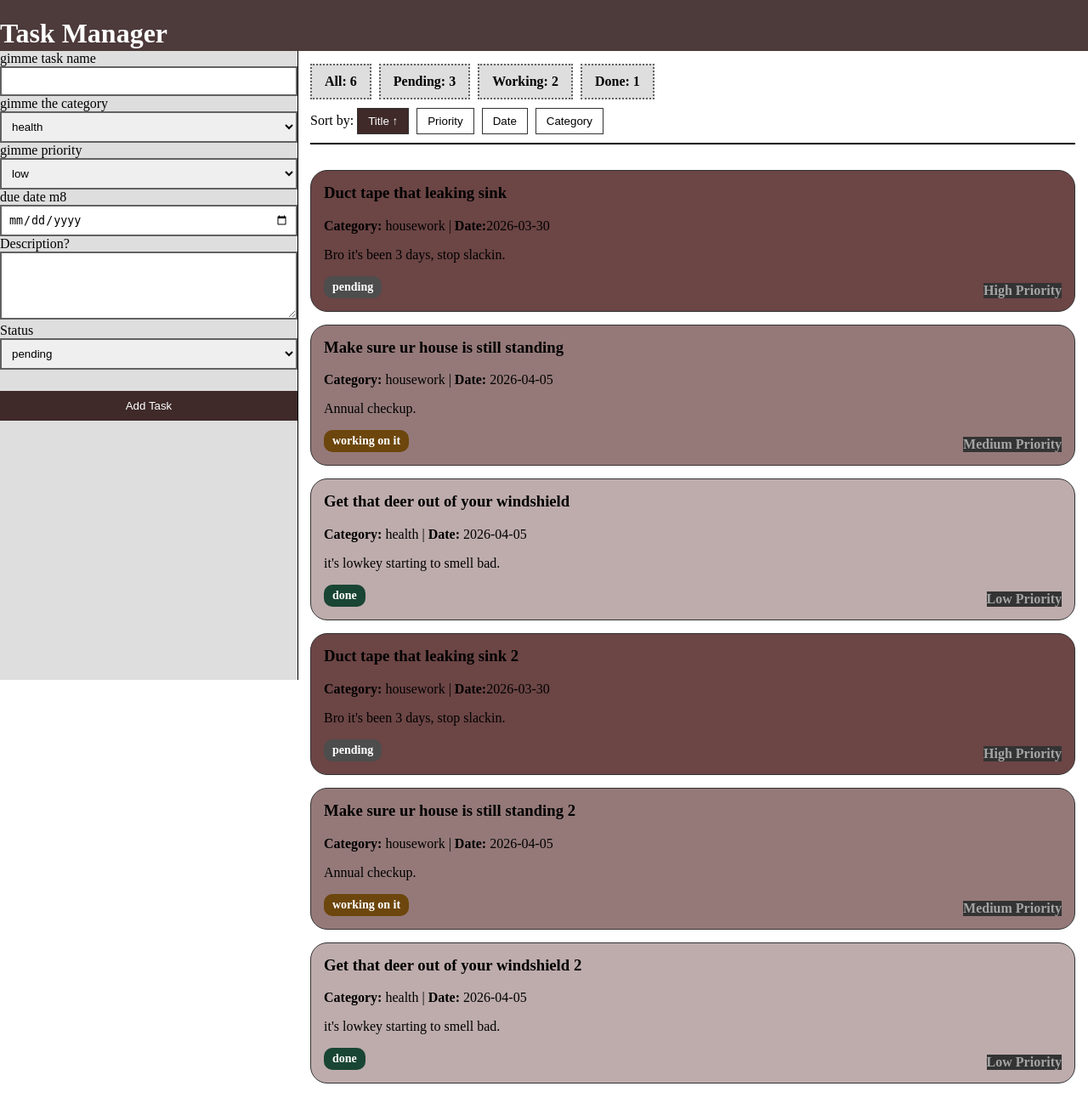
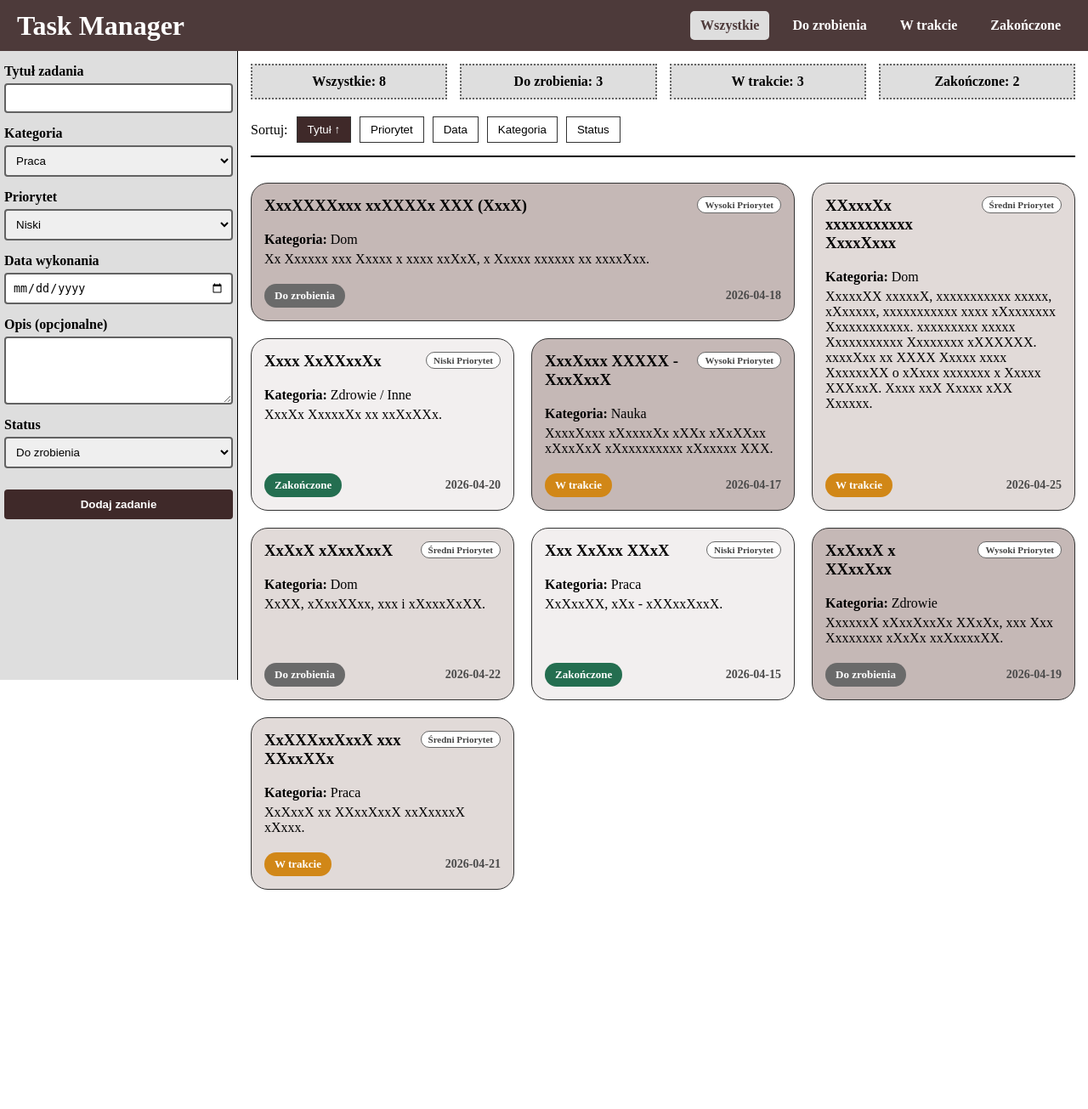
Before and after one commit to K3NOK/WPRG25-26S-S35482, a PHP site: page /tsk_mngr.html in a window 1280 px wide. Shown: the whole page at 85% size. After the commit the page ends 1047 px from the top, so only its background shows below. Run offline with PHP 8.4, Linux system fonts and the light colour scheme.

Commit message:
flexboxyy

```diff
--- a/Zadania_Lab4/tsk_mngr.css
+++ b/Zadania_Lab4/tsk_mngr.css
@@ -3,93 +3,179 @@
 body {
     margin: 0;
     padding: 0;
-}
 
-.jakies {
-    margin-bo: 10px;
+    /* Dodajemy CSS Grid dla całego ciała strony! */
+    display: grid;
+    min-height: 100vh;
+
+    /* Definiujemy wymiary: lewa kolumna (sidebar) 280px, prawa kolumna cała reszta wolnego miejsca (1fr) */
+    grid-template-columns: 280px 1fr;
+    /* Definiujemy wiersze: nagłówek 60px, reszta ekranu (1fr) */
+    grid-template-rows: 60px 1fr;
+
+    /* Nazywamy obszary, żeby łatwo było przypisać do nich elementy */
+    grid-template-areas:
+        "header header"
+        "sidebar main";
 }
 
 .top-header {
-    position: fixed;
+    /* Przypisujemy nagłówek do konkretnego obszaru w Gridzie */
+    grid-area: header;
+
+    /* Poniżej włączamy Flexbox, by rozdzielić lewą (tytuł) i prawą stronę (tag <nav>) */
+    display: flex;
+    justify-content: space-between;
+    /* jedno dociśnięte do lewej, drugie do prawej */
+    align-items: center;
+    /* wyśrodkowanie w pionie w nagłówku */
+    padding: 0 20px;
+    /* Odsunięcie od krawędzi okna by tekst nie leżał na lewej ścianie */
+    box-sizing: border-box;
+    /* padding nie rozpycha diva na boki */
+
+    /* Używamy dozwolonego sticky, by nagłówek przylegał przy przewijaniu */
+    position: sticky;
     top: 0;
-    left: 0;
-    width: 100%;
-    height: 60px;
+    z-index: 10;
 
     background-color: #4d3a3a;
     color: white;
-
-    z-index: 10;
-    /*layer*/
 }
 
+/* --- Sekcja nowej Nawigacji w Nagłówku --- */
+.top-nav {
+    display: flex;
+    gap: 15px;
+    /* Szybki, ustandaryzowany odstęp między przyciskami (żadnych marginesów!) */
+}
+
+.nav-link {
+    color: white;
+    text-decoration: none;
+    font-weight: bold;
+    padding: 8px 12px;
+    border-radius: 5px;
+}
+
+/* Subtelny dodatek żeby lepiej to wyglądało */
+.nav-link:hover {
+    background-color: #6c5454;
+}
+
+/* Wizualne wyróżnienie "aktywnego" pola */
+.nav-link.active {
+    background-color: #dedede;
+    color: #4d3a3a;
+}
+
+/* ----------------------------------------- */
+
 .sidebar {
-    position: fixed;
-    left: 0;
-    width: 350px;
-    top: 60px;
-    /*zeby nie overlapowac headera*/
-    bottom: 0;
+    /* Przypisujemy do obszaru sidebar */
+    grid-area: sidebar;
 
     background-color: #dedede;
     border-right: 1px solid #000000;
 
+    /* Sticky trzyma go w miejscu: odpoczywa niżej o 60px pod headrem */
+    position: sticky;
+    top: 60px;
+    height: calc(100vh - 60px);
     overflow-y: auto;
 }
 
+/* --- Sekcja Formularza (Etap 3 Flexbox) --- */
+.sidebar form {
+    /* Uruchamiamy kontener Flex dla formularza */
+    display: flex;
+    /* Ta komenda to game-changer: układa wszystkie elementy pionowo, jak w kolumnie */
+    flex-direction: column;
+
+    padding: 5px;
+    gap: 5px;
+    /* Odstęp między kontrolkami */
+}
+
+.sidebar form label {
+    font-weight: bold;
+    margin-top: 10px;
+    /* Dajemy lekki odstęp w górę, żeby etykieta "odkleiła" się od poprzedniego inputa */
+}
+
+/* Uwaga: zniknęło "width: 100%;".
+Flexbox w trybie 'column' sam z siebie rozciąga elementy na maksymalną szerokość rodzica :) */
 .sidebar form input,
 .sidebar form select,
-.sidebar form textarea {
-    width: 100%;
+.sidebar form textarea,
+.sidebar form button {
     box-sizing: border-box;
     padding: 8px;
     border: 2px solid #626262;
+    border-radius: 4px;
 }
 
 .sidebar form button {
-    width: 100%;
-    box-sizing: border-box;
     padding: 10px;
-    margin-top: 25px;
+    margin-top: 20px;
     background-color: #3f2929;
     color: white;
     border: none;
+    font-weight: bold;
+    cursor: pointer;
 }
+
+/* ------------------------------------- */
 
 
 .main-shii {
-    margin-top: 60px;
-    margin-left: 350px;
+    /* Przypisujemy lewe obszary do obszaru main */
+    grid-area: main;
     padding: 15px;
 }
 
+/* --- Sekcja Paska Statystyk (Etap 4) --- */
 .stats-bar {
-    margin-bottom: 10px;
+    display: flex;
+    /* używamy flexboxa do wrzucania ich w rząd */
+    gap: 15px;
+    /* wyręczamy się od margin-right */
+    margin-bottom: 20px;
 }
 
 .stat-box {
-    display: inline-block;
-    /*place boxes nxt to eachother*/
+    flex: 1;
+    /* MAGICZNE SŁOWO! Zajmij równą wartość pozostałego miejsca na ekranie z innymi sasiadami z 'flex: 1' */
+    text-align: center;
+    /* trochę elegancji */
     padding: 10px 15px;
     border: 2px dotted #626262;
     background-color: #dedede;
-    margin-right: 5px;
     font-weight: bold;
 }
 
+/* ------------------------------------- */
+
+/* --- Sekcja Paska Sortowania (Etap 4) --- */
 .sorting-bar {
+    display: flex;
+    /* po raz kolejny, tworzymy rząd przycisków za pomoca flex'a */
+    gap: 10px;
+    align-items: center;
+    /* wyrównujemy tekst z przyciskami do wspólnej osi w pionie żeby jedne nie latały wyżej i niżej */
+    flex-wrap: wrap;
+    /* ZŁOTA ZASADA RESPONSYWNOŚCI - jeśli ekran jest za ciasny (na telefonie) przenieś przyciski, które się nie mieszczą, rząd niżej!*/
+
     margin-bottom: 30px;
-    padding-bottom: 10px;
+    padding-bottom: 15px;
     border-bottom: 2px solid #000000;
 }
 
 .sort-btn {
-    display: inline-block;
     padding: 7px 12px;
     border: 1px solid #333;
     background-color: white;
     cursor: pointer;
-    margin-right: 5px;
 }
 
 .sort-btn.active {
@@ -98,58 +184,137 @@ body {
     border-color: #333;
 }
 
+/* ------------------------------------- */
+
+/* --- Sekcja Siatki Zadań (Etap 5 Auto-fit Grid) --- */
+.task-list {
+    /* Aktywujemy nasz potężny algorytm szachownicy dla zestawu zadań! */
+    display: grid;
+    /* Równy odstęp 20 pikseli między kartami na boki i w dół (zastępuje nam margin-bottom). */
+    gap: 20px;
+
+    /* SERCE RESPONSYWNOŚCI:
+       auto-fit: wrzucaj tyle kolumn, ile wejdzie szerokości, puste wyrzuć.
+       minmax: Minimalna dozwolona szerokość karty to 280px (przy której spadnie w dół).
+               Gdy miejsca jest dość karty mogą puchnąć sprawiedliwie zajmując 1 ułamek 'fr' (są równe). */
+    grid-template-columns: repeat(auto-fit, minmax(280px, 1fr));
+}
+
+/* Ustawiamy konkretnej karcie polecenie użycia przestrzeni dwóch sąsiadujących kolumn jeśli jest miejsce */
+.span-2-cols {
+    grid-column: span 2;
+}
+
+/* A innej, by była tak wysoka, że nałapie 2 rzędy jakby była dwiema kartami pionowo */
+.span-2-rows {
+    grid-row: span 2;
+}
+
+/* -------------------------------------------------- */
+
+/* --- Sekcja Wewnętrznego Layoutu Karty (Etap 6 - Ostatni Szlif!) --- */
 .task-card {
-    position: relative;
+    /* Karty stają się podatnymi, odrębnymi kontenerami Flex do aranżowania środka z góry na dół! */
+    display: flex;
+    flex-direction: column;
+
     border: 1px solid #333;
     border-radius: 20px;
     padding: 15px;
-    margin-bottom: 15px;
+    /* Usunąłem 'position: relative' i 'margin-bottom' – nie są już tu wcale potrzebne */
+}
+
+/* --- NAGŁÓWEK KARTY --- */
+.card-header {
+    display: flex;
+    justify-content: space-between;
+    /* Tytuł ciśnie w lewo, badge ciśnie w prawo, po równo */
+    align-items: flex-start;
+    /* pilnuje by znaczek "Priorytety" nie skakał w dół jeśli Tytuł ma np. 2 linijki */
+    gap: 15px;
+}
+
+.card-header h3 {
+    margin: 0;
 }
 
 .priority-badge {
-    position: absolute;
-    bottom: 15px;
-    right: 15px;
+    /* Skasowano 'position: absolute' - etykieta żyje teraz we Flexie swoim życiem */
     font-weight: bold;
-    color: #a5a5a5;
-    background-color: #333;
+    color: #444;
+    /* ciemnoszary na nowy pastelowy design */
+    background-color: #fff;
+    border: 1px solid #666;
+
+    padding: 3px 8px;
+    border-radius: 10px;
+    font-size: 11px;
+
+    /* GŁÓWNA MAGIA Z ZADANIA: "nie zmniejsza się gdy tytuł jest długi". Komenda ta zakazuje skurczania się elementu przez inne! */
+    flex-shrink: 0;
 }
 
+/* --- ŚRODEK KARTY --- */
+.card-desc {
+    /* "Ugryź" i pochłoń całe rezerwowe wolne miejsce w ciele karty (miedzy uciekniemy od daty). Stopka dzięki temu leci na sam styk z dnem! */
+    flex-grow: 1;
+    margin: 15px 0;
+}
+
+.card-desc p {
+    margin: 5px 0;
+}
+
+/* --- STOPKA KARTY --- */
+.card-footer {
+    display: flex;
+    justify-content: space-between;
+    /* Status na lewo, Data z prawej */
+    align-items: center;
+    /* Trzymamy je na stałej wspólnej osi horyzontalnej */
+}
+
+/* Wybrane odcienie szarości zmieszanej z chłodnym brązem nawiązujące do Twojego menu. */
 .bg-high {
-    background-color: #5b2f2fe4;
+    background-color: #c4b7b5fa;
+    /* wyraźniejszy brązowo-szary -> wysoki */
 }
 
 .bg-medium {
-    background-color: #5b2f2fa4;
+    background-color: #dcd4d2db;
+    /* średni pastelowy szary z nutą beżu -> średni */
 }
 
 .bg-low {
-    background-color: #5b2f2f65;
+    background-color: #f2efef;
+    /* bardzo jasny, neutralny szary -> niski */
 }
 
+/* Ostatnie retusze etykiet dolnych... */
 .status-badge {
-    display: inline-block;
-    padding: 5px 10px;
-    border-radius: 10px;
-    font-size: 14px;
+    padding: 6px 12px;
+    border-radius: 15px;
+    font-size: 13px;
     font-weight: bold;
     color: white;
 }
 
 .status-pending {
-    background-color: #4d4d4d;
+    background-color: #6a6a6a;
 }
 
 .status-working {
-    background-color: #6c460c;
+    background-color: #d18717;
 }
 
 .status-done {
-    background-color: #194534;
+    background-color: #246e50;
 }
 
-.task-card h3 {
-    margin-top: 0;
+.date-badge {
+    font-size: 14px;
+    font-weight: bold;
+    color: #4a4a4a;
 }
 
-/*h3 ma default margin wiec go usuwamy zeby bbylo ladnieej*/
+/* -------------------------------------------------------------------------- */
--- a/Zadania_Lab4/tsk_mngr.html
+++ b/Zadania_Lab4/tsk_mngr.html
@@ -10,45 +10,50 @@
     <!--header-->
     <header class="top-header">
         <h1 id="jakies">Task Manager</h1>
+        <nav class="top-nav">
+            <a href="#" class="nav-link active">Wszystkie</a>
+            <a href="#" class="nav-link">Do zrobienia</a>
+            <a href="#" class="nav-link">W trakcie</a>
+            <a href="#" class="nav-link">Zakończone</a>
+        </nav>
     </header>
 
     <!--sidebar-->
     <aside class="sidebar">
         <form>
-
-            <label for="taskName">gimme task name</label>
+            <label for="taskName">Tytuł zadania</label>
             <input type="text" id="taskName" required>
 
-            <label for="taskCategory">gimme the category</label>
-            <select type="text" id="taskCategory" required>
-                <option value="praca">health</option>
-                <option value="dom">housework</option>
-                <option value="nauka">college</option>
-                <option value="zdrowie">car</option>
-                <option value="inne">family-stuff</option>
+            <label for="taskCategory">Kategoria</label>
+            <select id="taskCategory" required>
+                <option value="praca">Praca</option>
+                <option value="dom">Dom</option>
+                <option value="nauka">Nauka</option>
+                <option value="zdrowie">Zdrowie</option>
+                <option value="inne">Inne</option>
             </select>
 
-            <label for="taskPriority">gimme priority</label>
+            <label for="taskPriority">Priorytet</label>
             <select id="taskPriority" required>
-                <option value="low">low</option>
-                <option value="mid">mid</option>
-                <option value="high">high</option>
+                <option value="low">Niski</option>
+                <option value="mid">Średni</option>
+                <option value="high">Wysoki</option>
             </select>
 
-            <label for="taskDate">due date m8</label>
+            <label for="taskDate">Data wykonania</label>
             <input type="date" id="taskDate" required>
 
-            <label for="taskDesc">Description?</label>
+            <label for="taskDesc">Opis (opcjonalne)</label>
             <textarea id="taskDesc" rows="4"></textarea>
 
             <label for="taskStatus">Status</label>
             <select id="taskStatus" required>
-                <option value="pending">pending</option>
-                <option value="working on it">working on it</option>
-                <option value="done">done</option>
+                <option value="pending">Do zrobienia</option>
+                <option value="working on it">W trakcie</option>
+                <option value="done">Zakończone</option>
             </select>
 
-            <button type="submit">Add Task</button>
+            <button type="submit">Dodaj zadanie</button>
         </form>
 
 
@@ -59,72 +64,148 @@
     <main class="main-shii">
 
         <div class="stats-bar">
-            <span class="stat-box">All: 6</span>
-            <span class="stat-box">Pending: 3</span>
-            <span class="stat-box">Working: 2</span>
-            <span class="stat-box">Done: 1</span>
+            <span class="stat-box">Wszystkie: 8</span>
+            <span class="stat-box">Do zrobienia: 3</span>
+            <span class="stat-box">W trakcie: 3</span>
+            <span class="stat-box">Zakończone: 2</span>
         </div>
 
         <div class="sorting-bar">
-            <span>Sort by:</span>
-            <button type="button" class="sort-btn active">Title &uarr;</button>
-            <button type="button" class="sort-btn">Priority</button>
-            <button type="button" class="sort-btn">Date</button>
-            <button type="button" class="sort-btn">Category</button>
+            <span>Sortuj:</span>
+            <button type="button" class="sort-btn active">Tytuł &uarr;</button>
+            <button type="button" class="sort-btn">Priorytet</button>
+            <button type="button" class="sort-btn">Data</button>
+            <button type="button" class="sort-btn">Kategoria</button>
+            <button type="button" class="sort-btn">Status</button>
         </div>
 
         <div class="task-list">
-            <!--numero uno-->
+            <!--Karta 1-->
+            <div class="task-card bg-high span-2-cols">
+                <div class="card-header">
+                    <h3>XxxXXXXxxx xxXXXXx XXX (XxxX)</h3>
+                    <span class="priority-badge">Wysoki Priorytet</span>
+                </div>
+                <div class="card-desc">
+                    <p><strong>Kategoria:</strong> Dom</p>
+                    <p>Xx Xxxxxx xxx Xxxxx x xxxx xxXxX, x Xxxxx xxxxxx xx xxxxXxx.</p>
+                </div>
+                <div class="card-footer">
+                    <span class="status-badge status-pending">Do zrobienia</span>
+                    <span class="date-badge">2026-04-18</span>
+                </div>
+            </div>
+
+            <!--Karta 2-->
+            <div class="task-card bg-medium span-2-rows">
+                <div class="card-header">
+                    <h3>XXxxxXx xxxxxxxxxxx XxxxXxxx</h3>
+                    <span class="priority-badge">Średni Priorytet</span>
+                </div>
+                <div class="card-desc">
+                    <p><strong>Kategoria:</strong> Dom</p>
+                    <p>XxxxxXX xxxxxX, xxxxxxxxxxx xxxxx, xXxxxxx, xxxxxxxxxxx xxxx xXxxxxxxx Xxxxxxxxxxxx. xxxxxxxxx xxxxx Xxxxxxxxxxx Xxxxxxxx xXXXXXX. xxxxXxx xx XXXX Xxxxx xxxx XxxxxxXX o xXxxx xxxxxxx x Xxxxx XXXxxX. Xxxx xxX Xxxxx xXX Xxxxxx.</p>
+                </div>
+                <div class="card-footer">
+                    <span class="status-badge status-working">W trakcie</span>
+                    <span class="date-badge">2026-04-25</span>
+                </div>
+            </div>
+
+            <!--Karta 3-->
+            <div class="task-card bg-low">
+                <div class="card-header">
+                    <h3>Xxxx XxXXxxXx</h3>
+                    <span class="priority-badge">Niski Priorytet</span>
+                </div>
+                <div class="card-desc">
+                    <p><strong>Kategoria:</strong> Zdrowie / Inne</p>
+                    <p>XxxXx XxxxxXx xx xxXxXXx.</p>
+                </div>
+                <div class="card-footer">
+                    <span class="status-badge status-done">Zakończone</span>
+                    <span class="date-badge">2026-04-20</span>
+                </div>
+            </div>
+
+            <!--Karta 4-->
             <div class="task-card bg-high">
-                <h3>Duct tape that leaking sink</h3>
-                <p><strong>Category:</strong> housework | <strong>Date:</strong>2026-03-30</p>
-                <p>Bro it's been 3 days, stop slackin.</p>
-                <span class="status-badge status-pending">pending</span>
-                <span class="priority-badge">High Priority</span>
+                <div class="card-header">
+                    <h3>XxxXxxx XXXXX - XxxXxxX</h3>
+                    <span class="priority-badge">Wysoki Priorytet</span>
+                </div>
+                <div class="card-desc">
+                    <p><strong>Kategoria:</strong> Nauka</p>
+                    <p>XxxxXxxx xXxxxxXx xXXx xXxXXxx xXxxXxX xXxxxxxxxxx xXxxxxx XXX.</p>
+                </div>
+                <div class="card-footer">
+                    <span class="status-badge status-working">W trakcie</span>
+                    <span class="date-badge">2026-04-17</span>
+                </div>
             </div>
-            <!--numero dos-->
+
+            <!--Karta 5-->
             <div class="task-card bg-medium">
-                <h3>Make sure ur house is still standing</h3>
-                <p><strong>Category:</strong> housework | <strong>Date:</strong> 2026-04-05</p>
-                <p>Annual checkup.</p>
+                <div class="card-header">
+                    <h3>XxXxX xXxxXxxX</h3>
+                    <span class="priority-badge">Średni Priorytet</span>
+                </div>
+                <div class="card-desc">
+                    <p><strong>Kategoria:</strong> Dom</p>
+                    <p>XxXX, xXxxXXxx, xxx i xXxxxXxXX.</p>
+                </div>
+                <div class="card-footer">
+                    <span class="status-badge status-pending">Do zrobienia</span>
+                    <span class="date-badge">2026-04-22</span>
+                </div>
+            </div>
 
-                <span class="status-badge status-working">working on it</span>
-                <span class="priority-badge">Medium Priority</span>
+            <!--Karta 6-->
+            <div class="task-card bg-low">
+                <div class="card-header">
+                    <h3>Xxx XxXxx XXxX</h3>
+                    <span class="priority-badge">Niski Priorytet</span>
+                </div>
+                <div class="card-desc">
+                    <p><strong>Kategoria:</strong> Praca</p>
+                    <p>XxXxxXX, xXx - xXXxxXxxX.</p>
+                </div>
+                <div class="card-footer">
+                    <span class="status-badge status-done">Zakończone</span>
+                    <span class="date-badge">2026-04-15</span>
+                </div>
             </div>
-            <!--numero tres-->
-            <div class="task-card bg-low">
-                <h3>Get that deer out of your windshield</h3>
-                <p><strong>Category:</strong> health | <strong>Date:</strong> 2026-04-05</p>
-                <p>it's lowkey starting to smell bad.</p>
 
-                <span class="status-badge status-done">done</span>
-                <span class="priority-badge">Low Priority</span>
+            <!--Karta 7-->
+            <div class="task-card bg-high">
+                <div class="card-header">
+                    <h3>XxXxxX x XXxxXxx</h3>
+                    <span class="priority-badge">Wysoki Priorytet</span>
+                </div>
+                <div class="card-desc">
+                    <p><strong>Kategoria:</strong> Zdrowie</p>
+                    <p>XxxxxxX xXxxXxxXx XXxXx, xxx Xxx Xxxxxxxx xXxXx xxXxxxxXX.</p>
+                </div>
+                <div class="card-footer">
+                    <span class="status-badge status-pending">Do zrobienia</span>
+                    <span class="date-badge">2026-04-19</span>
+                </div>
             </div>
-            <!--numero dos-uno-->
-            <div class="task-card bg-high">
-                <h3>Duct tape that leaking sink 2</h3>
-                <p><strong>Category:</strong> housework | <strong>Date:</strong>2026-03-30</p>
-                <p>Bro it's been 3 days, stop slackin.</p>
-                <span class="status-badge status-pending">pending</span>
-                <span class="priority-badge">High Priority</span>
-            </div>
-            <!--numero dos-dos-->
+
+            <!--Karta 8-->
             <div class="task-card bg-medium">
-                <h3>Make sure ur house is still standing 2</h3>
-                <p><strong>Category:</strong> housework | <strong>Date:</strong> 2026-04-05</p>
-                <p>Annual checkup.</p>
-
-                <span class="status-badge status-working">working on it</span>
-                <span class="priority-badge">Medium Priority</span>
-            </div>
-            <!--numero dos-tres-->
-            <div class="task-card bg-low">
-                <h3>Get that deer out of your windshield 2</h3>
-                <p><strong>Category:</strong> health | <strong>Date:</strong> 2026-04-05</p>
-                <p>it's lowkey starting to smell bad.</p>
-
-                <span class="status-badge status-done">done</span>
-                <span class="priority-badge">Low Priority</span>
+                <div class="card-header">
+                    <h3>XxXXXxxXxxX xxx XXxxXXx</h3>
+                    <span class="priority-badge">Średni Priorytet</span>
+                </div>
+                <div class="card-desc">
+                    <p><strong>Kategoria:</strong> Praca</p>
+                    <p>XxXxxX xx XXxxXxxX xxXxxxxX xXxxx.</p>
+                </div>
+                <div class="card-footer">
+                    <span class="status-badge status-working">W trakcie</span>
+                    <span class="date-badge">2026-04-21</span>
+                </div>
             </div>
         </div>
 
```
